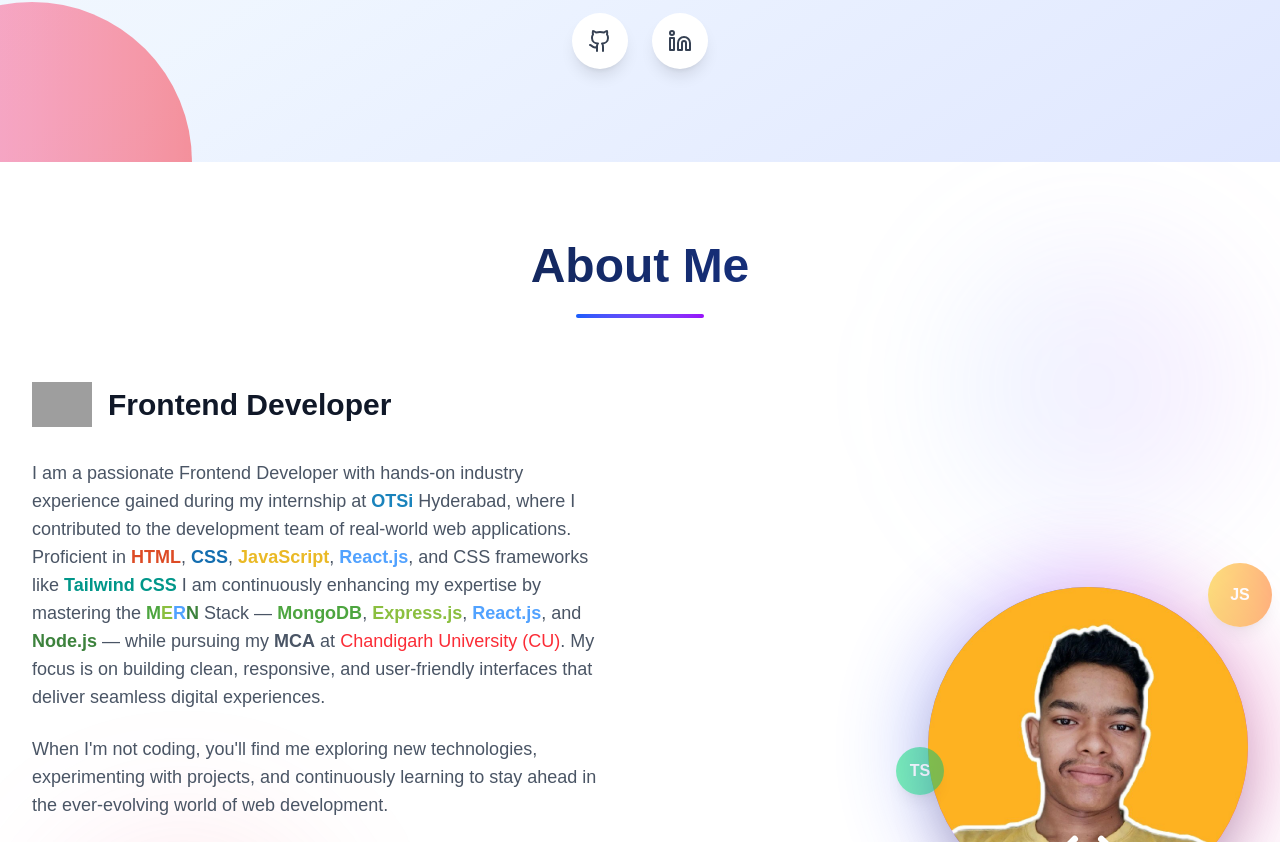
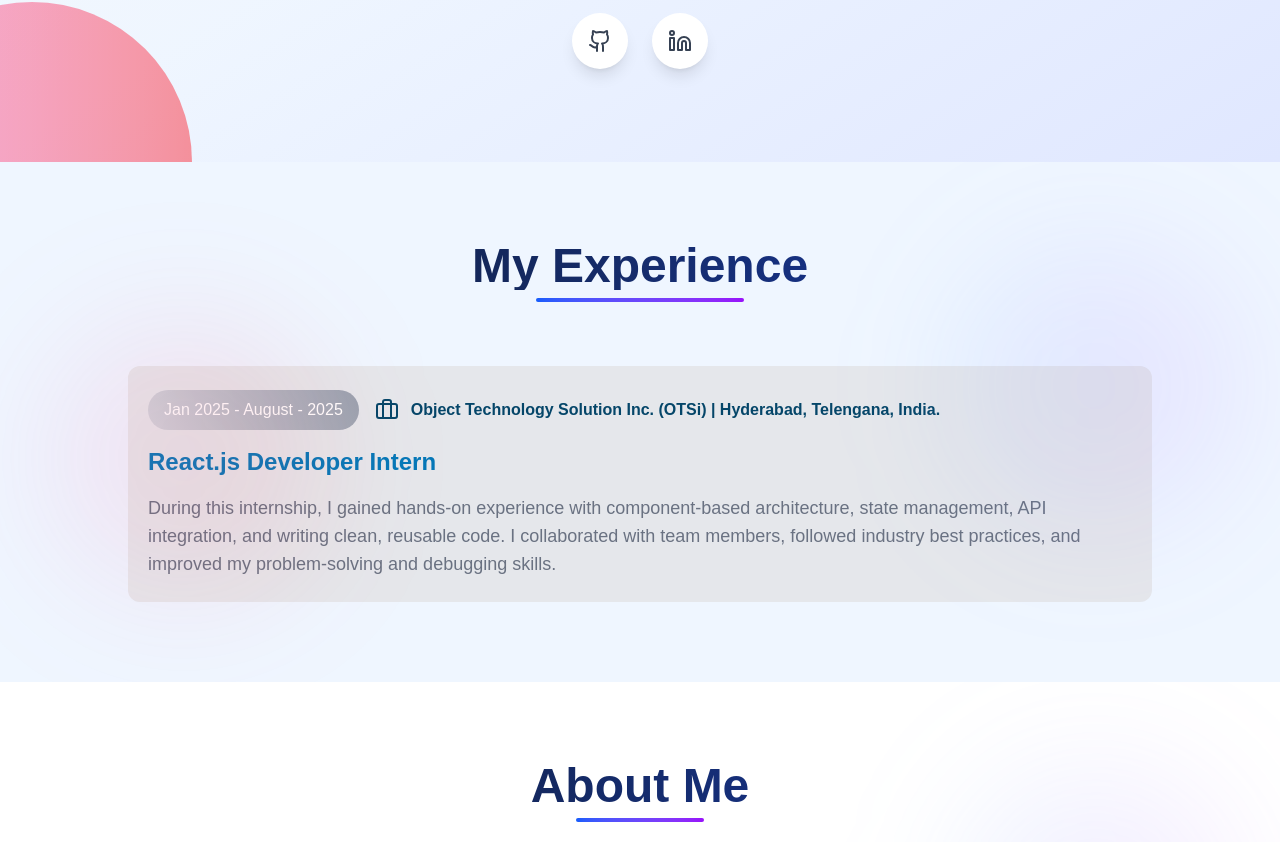
Before and after one commit to sagarpatra99/Sagar_Portfolio, a React (Vite) app: page / in a window 1280 px wide. Shown: the part 638-1480 px from the top of the page. Built offline with nearby package versions, Linux system fonts and the light colour scheme; grey boxes are pictures that could not be loaded; a web font is replaced by a local one.

Commit message:
Added Work-Ex

```diff
--- a/src/components/About.jsx
+++ b/src/components/About.jsx
@@ -14,10 +14,10 @@
 
       <div className="max-w-7xl mx-auto px-4 sm:px-6 lg:px-8 relative z-10">
         <div className="text-center mb-4 sm:mb-16">
-          <h2 className="text-4xl md:text-5xl font-bold bg-gradient-to-r from-gray-900 to-blue-800 dark:from-white dark:to-blue-200 bg-clip-text text-transparent mb-2 sm:mb-6">
+          <h2 className="text-2xl sm:text-4xl md:text-5xl font-bold bg-gradient-to-r from-gray-900 to-blue-800 dark:from-white dark:to-blue-200 bg-clip-text text-transparent mb-1 xl:mb-2 sm:mb-6">
             About Me
           </h2>
-          <div className="w-32 h-1 bg-gradient-to-r from-blue-600 to-purple-600 mx-auto rounded-full"></div>
+          <div className="w-22 xl:w-32 h-1 bg-gradient-to-r from-blue-600 to-purple-600 mx-auto rounded-full"></div>
         </div>
 
         <div className="grid grid-cols-1 lg:grid-cols-2 gap-16 items-center">
--- /dev/null
+++ b/src/components/Experience.jsx
@@ -0,0 +1,40 @@
+import { Briefcase } from "lucide-react";
+
+const Experience = () => {
+  return (
+    <section
+      id="experience"
+      className="pt-6 pb-12 sm:py-20 bg-blue-50 dark:bg-gray-800 transition-colors duration-300 relative overflow-hidden"
+    >
+      {/* Background decorations */}
+      <div className="absolute top-20 right-10 w-72 h-72 bg-gradient-to-r from-blue-400/10 to-purple-500/10 rounded-full blur-3xl"></div>
+      <div className="absolute bottom-20 left-10 w-72 h-72 bg-gradient-to-r from-pink-400/10 to-red-500/10 rounded-full blur-3xl"></div>
+      <div className="text-center mb-4 sm:mb-16">
+          <h2 className="text-2xl sm:text-4xl md:text-5xl font-bold bg-gradient-to-r from-gray-900 to-blue-800 dark:from-white dark:to-blue-200 bg-clip-text text-transparent mb-1 xl:mb-2 sm:mb-6">
+            My Experience
+          </h2>
+          <div className="w-30 xl:w-52 h-1 bg-gradient-to-r from-blue-600 to-purple-600 mx-auto rounded-full"></div>
+        </div>
+      <div className="bg-gray-200 dark:bg-[#191726] w-[80vw] mx-auto py-6 px-5 h-64d rounded-xl flex items-start flex-col gap-4">
+        <div className="flex items-start xl:items-center flex-col xl:flex-row gap-3 xl:gap-4">
+          <div className="bg-linear-65 text-xs xl:text-base text-white from-gray-300 to-gray-400 dark:from-blue-800 dark:to-cyan-900 w-fit px-4 py-2 rounded-full">
+            Jan 2025 - August - 2025
+          </div>
+          <div className="flex items-center gap-3 text-[#054669] text-xs xl:text-base font-semibold dark:text-gray-400">
+            <Briefcase /> Object Technology Solution Inc. (OTSi) | Hyderabad, Telengana, India.
+          </div>
+        </div>
+        <h4 className="font-bold text-base xl:text-2xl text-[#0578B8]">React.js Developer Intern</h4>
+        <p className="text-gray-500 text-sm xl:text-lg">
+          During this internship, I gained hands-on experience with
+          component-based architecture, state management, API integration, and
+          writing clean, reusable code. I collaborated with team members,
+          followed industry best practices, and improved my problem-solving and
+          debugging skills.
+        </p>
+      </div>
+    </section>
+  );
+};
+
+export default Experience;
--- a/src/pages/Index.jsx
+++ b/src/pages/Index.jsx
@@ -1,5 +1,6 @@
 import Navbar from '../components/Navbar';
 import Hero from '../components/Hero';
+import Experience from "../components/Experience"
 import About from '../components/About';
 import Skills from '../components/Skills';
 import Certificates from '../components/Certificates';
@@ -14,6 +15,7 @@
       <div className="min-h-screen bg-whited dark:bg-gray-900d transition-colors duration-300">
         <Navbar />
         <Hero />
+        <Experience />
         <About />
         <Skills />
         <Certificates />
```
